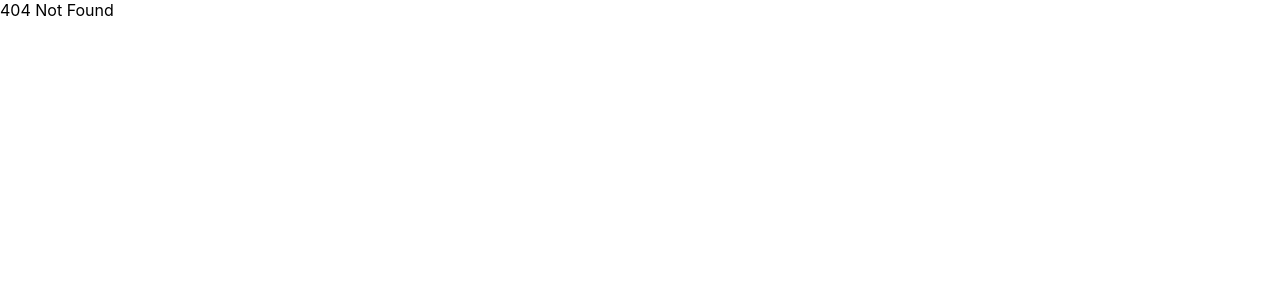
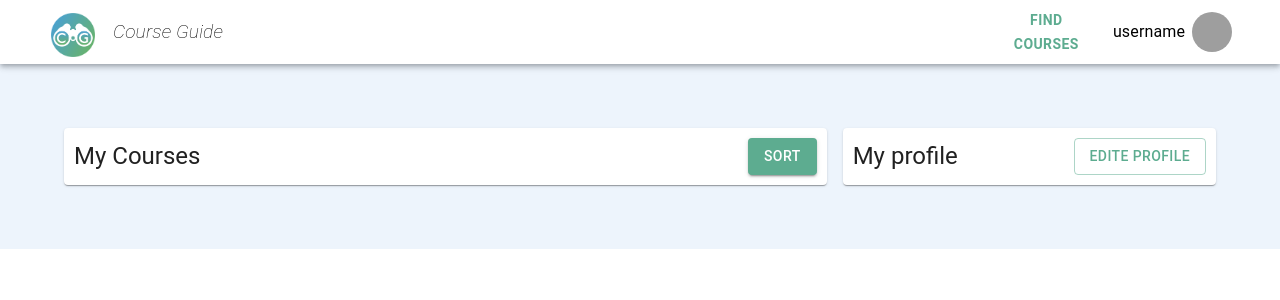
Before and after one commit to Julius-Tietenberg/course_guide, a React (Create React App) app in the folder frontend/: page /profile in a window 1280 px wide. Before the commit this address had no page. Shown: the top 300 px of the page. Built offline with nearby package versions, Linux system fonts and the light colour scheme; grey boxes are pictures that could not be loaded.

Commit message:
Continue working on user dashboard

```diff
--- a/frontend/src/App.js
+++ b/frontend/src/App.js
@@ -7,6 +7,7 @@ import NotFound from './pages/NotFound'
 import CourseOverview from './pages/CourseOverview'
 import AuthRoute from './components/AuthRouter'
 import CourseDetail from './pages/CouseDetail'
+import Profile from './pages/Profile'
 // import './App.css'
 
 const App = () => {
@@ -29,6 +30,7 @@ const App = () => {
         <Route path={"/start"} element={<Start />} />
         <Route path={"/login"} element={<Login />} />
         <Route path={"/register"} element={<Register />} />
+        <Route path={"/profile"} element={<Profile />} />
         <Route path={"*"} element={<NotFound />} />
       </Routes>
     </BrowserRouter>
--- a/frontend/src/components/HeadBar.js
+++ b/frontend/src/components/HeadBar.js
@@ -47,7 +47,7 @@ const HeadBar = (props) => {
     navigate("/")
   }
   const handleMyCourses = () => {
-
+    navigate("/profile")
   }
   return (
     <AppBar position="static" color='transparent' >
--- /dev/null
+++ b/frontend/src/pages/Profile.js
@@ -0,0 +1,40 @@
+import Stack from "@mui/material/Stack"
+import Box from "@mui/material/Box"
+import Paper from "@mui/material/Paper"
+import Typography from "@mui/material/Typography"
+import Grid from "@mui/material/Grid"
+import HeadBar from "../components/HeadBar"
+import { Button } from "@mui/material"
+
+function Profile () {
+  return (
+    <Box>
+      <HeadBar hiddenButton={'my'} />
+      <Box sx={{ p: "5%", bgcolor: "rgb(25 118 210 / 8%)" }}>
+        <Grid container spacing={2} justifyContent="center" alignItems="center">
+          {/* my course */}
+          <Grid item xs={8}>
+            <Paper sx={{ p: "10px" }}>
+              <Stack direction="row" alignItems="center" justifyContent="space-between" spacing={2}>
+                <Typography variant="h5" >My Courses</Typography>
+                <Button variant="contained">Sort</Button>
+              </Stack>
+            </Paper>
+          </Grid>
+          {/* my profile */}
+          <Grid item xs={4}>
+            <Paper sx={{ p: "10px", minWidth: "285px" }}>
+              <Stack direction="row" alignItems="center" justifyContent="space-between" spacing={2}>
+                {/* <Stack> */}
+                <Typography variant="h5" >My profile</Typography>
+                <Button variant="outlined">Edite Profile</Button>
+                {/* </Stack> */}
+              </Stack>
+            </Paper>
+          </Grid>
+        </Grid>
+      </Box>
+    </Box >)
+}
+
+export default Profile
--- a/frontend/src/pages/Start.js
+++ b/frontend/src/pages/Start.js
@@ -122,7 +122,7 @@ function Start () {
               Get Started
             </Button>
           </Container>
-          <img src={startImg} alt="" style={{ height: "550px" }} />
+          <img src={startImg} alt="" style={{ height: "500px" }} />
         </Box>
       </TabPanel>
       {/* Team */}
--- a/frontend/src/utils/http.js
+++ b/frontend/src/utils/http.js
@@ -16,9 +16,7 @@ http.interceptors.response.use(
   (error) => {
     // Status codes outside the 2xx range will trigger this function.
     // do something with the response error
-    if (error.response.status === 500) {
-      console.log(error.response.data.message)
-    }
+
     return Promise.reject(error)
   }
 )
```
